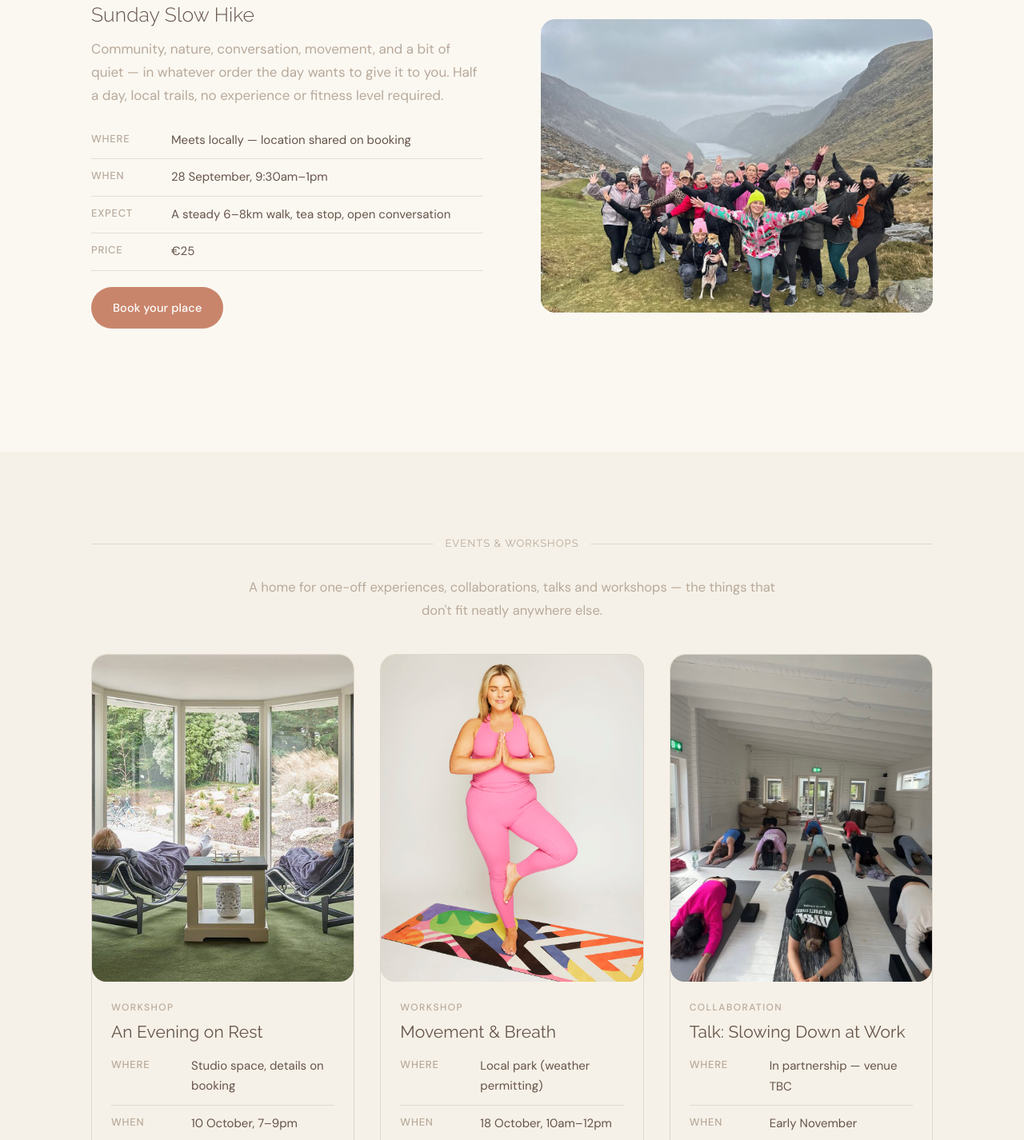
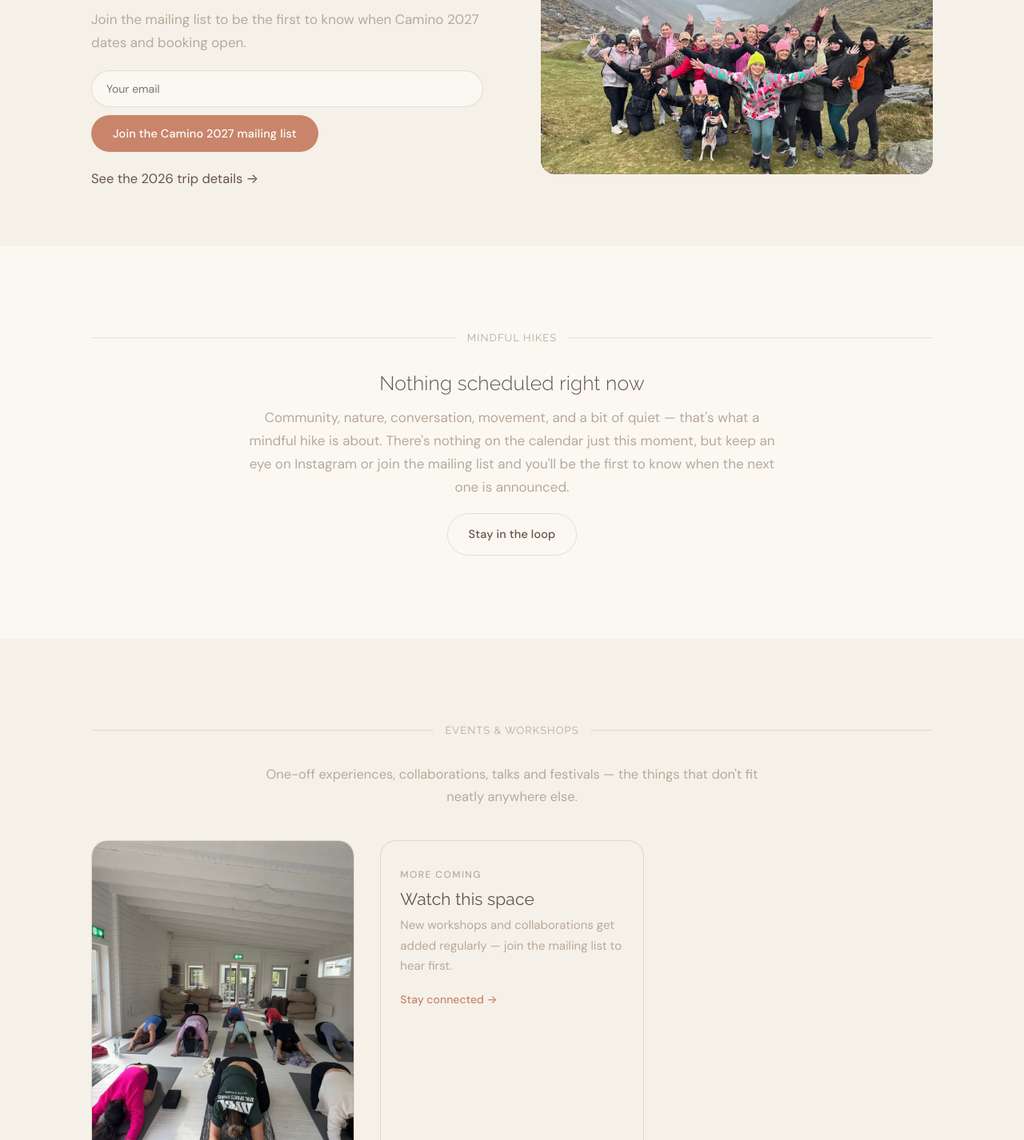
Before and after one commit to andriutcarreno-blip/empower-with-emma-site, a plain HTML site: page retreats-events.html in a window 1280 px wide. Shown: the part 1374-2800 px from the top of the page at 80% size. Drawn offline with Linux system fonts and the light colour scheme; a script that the page names is missing.

Commit message:
Replace placeholder events with real content: retreat, Camino 2027, Elevate Fit Fest

```diff
--- a/retreats-events.html
+++ b/retreats-events.html
@@ -62,15 +62,32 @@
         <img src="images/retreat-studio-wide.jpg" alt="Empty retreat studio set up with mats and blankets, morning light" loading="lazy">
       </div>
       <div>
-        <h2>Weekend by the Coast</h2>
-        <p style="color:var(--taupe); font-size:17px;">A weekend to properly exhale. Slow mornings, walks along the coast, shared meals, and time to yourself when you need it. No itinerary crammed with things to do — just enough shape to feel held, and enough space to feel free.</p>
+        <h2>The September Rest &amp; Recharge Retreat</h2>
+        <p style="color:var(--taupe); font-size:17px;">As autumn begins to unfold, take a weekend to pause, breathe and step away from the everyday. Gentle morning yoga, a guided self-connection workshop, an open-heart cacao and reiki ritual, and full access to the pool, sauna and spa — with nothing else to do but rest.</p>
         <ul class="detail-list">
-          <li><strong>Where</strong> Dorset, UK — full address on booking</li>
-          <li><strong>When</strong> 12–14 September</li>
-          <li><strong>Expect</strong> Shared accommodation, guided walks, one group session, mostly unstructured time</li>
-          <li><strong>Price</strong> From €395, deposit available</li>
+          <li><strong>Where</strong> Powerscourt Springs Health Farm, Co. Wicklow</li>
+          <li><strong>When</strong> Friday 11 – Sunday 13 September 2026</li>
+          <li><strong>Expect</strong> Morning yoga, a self-connection workshop, cacao &amp; reiki ritual, full spa access, all meals included</li>
+          <li><strong>Price</strong> Sharing €550 · Private €650 · €150 non-refundable deposit</li>
         </ul>
         <a href="#book" class="btn btn-primary">Book your place</a>
+      </div>
+    </div>
+
+    <!-- CAMINO 2027 -->
+    <div class="two-col">
+      <div>
+        <h2>Camino 2027</h2>
+        <p style="color:var(--taupe); font-size:17px;">In October 2026, Emma walked the final 115km of the French Way of the Camino de Santiago with UWalk — from Sarria to Santiago de Compostela. That trip is now sold out, so the next one is already on the horizon.</p>
+        <p style="color:var(--taupe); font-size:17px;">Join the mailing list to be the first to know when Camino 2027 dates and booking open.</p>
+        <form style="display:flex; gap:10px; margin:20px 0; flex-wrap:wrap;">
+          <input type="email" placeholder="Your email" required style="flex:1; min-width:220px; padding:13px 18px; border-radius:100px; border:1px solid var(--border); background:var(--oat); font-family:var(--body); font-size:14px;">
+          <button type="submit" class="btn btn-primary">Join the Camino 2027 mailing list</button>
+        </form>
+        <a href="https://uwalk.ie/camino-walking-holidays/walk-the-french-camino-with-emma-kehoe-2026/" target="_blank" rel="noopener" class="card-link">See the 2026 trip details →</a>
+      </div>
+      <div class="photo p3" style="aspect-ratio:4/3;">
+        <img src="images/hike-group-2.jpg" alt="Group hiking together in the mountains" loading="lazy">
       </div>
     </div>
   </div>
@@ -78,23 +95,12 @@
 
 <!-- HIKES -->
 <section id="hikes" class="section-oat">
-  <div class="container">
+  <div class="container center">
     <div class="split-strip"><span>Mindful Hikes</span></div>
-    <div class="two-col" style="margin-bottom:50px;">
-      <div>
-        <h2>Sunday Slow Hike</h2>
-        <p style="color:var(--taupe); font-size:17px;">Community, nature, conversation, movement, and a bit of quiet — in whatever order the day wants to give it to you. Half a day, local trails, no experience or fitness level required.</p>
-        <ul class="detail-list">
-          <li><strong>Where</strong> Meets locally — location shared on booking</li>
-          <li><strong>When</strong> 28 September, 9:30am–1pm</li>
-          <li><strong>Expect</strong> A steady 6–8km walk, tea stop, open conversation</li>
-          <li><strong>Price</strong> €25</li>
-        </ul>
-        <a href="#book" class="btn btn-primary">Book your place</a>
-      </div>
-      <div class="photo landscape p3" style="aspect-ratio:4/3;">
-        <img src="images/hike-group-2.jpg" alt="Group hiking together in the mountains" loading="lazy">
-      </div>
+    <div class="narrow">
+      <h2>Nothing scheduled right now</h2>
+      <p style="color:var(--taupe); font-size:17px;">Community, nature, conversation, movement, and a bit of quiet — that's what a mindful hike is about. There's nothing on the calendar just this moment, but keep an eye on Instagram or join the mailing list and you'll be the first to know when the next one is announced.</p>
+      <a href="contact.html" class="btn btn-ghost">Stay in the loop</a>
     </div>
   </div>
 </section>
@@ -103,45 +109,28 @@
 <section id="events">
   <div class="container">
     <div class="split-strip"><span>Events &amp; Workshops</span></div>
-    <p class="narrow center" style="color:var(--taupe); margin-bottom:40px;">A home for one-off experiences, collaborations, talks and workshops — the things that don't fit neatly anywhere else.</p>
+    <p class="narrow center" style="color:var(--taupe); margin-bottom:40px;">One-off experiences, collaborations, talks and festivals — the things that don't fit neatly anywhere else.</p>
     <div class="grid grid-3">
       <div class="card">
-        <div class="photo no-tint"><img src="images/evening-lounge.jpg" alt="Cosy evening lounge setting" loading="lazy"></div>
+        <div class="photo no-tint"><img src="images/collab-talk.jpg" alt="Elevate Fit Fest 2026" loading="lazy"></div>
         <div class="card-body">
-          <span class="card-tag">Workshop</span>
-          <h3>An Evening on Rest</h3>
+          <span class="card-tag">Festival</span>
+          <h3>Elevate Fit Fest 2026</h3>
           <ul class="detail-list" style="margin-bottom:10px;">
-            <li><strong>Where</strong> Studio space, details on booking</li>
-            <li><strong>When</strong> 10 October, 7–9pm</li>
-            <li><strong>Price</strong> €35</li>
+            <li><strong>Where</strong> Shanbally House &amp; Gardens, Nenagh, Tipperary</li>
+            <li><strong>When</strong> Sat 5 – Sun 6 September, 9:30am–4pm</li>
+            <li><strong>Price</strong> From €58.85</li>
           </ul>
-          <a href="#book" class="card-link">Book →</a>
+          <p style="color:var(--taupe); font-size:14px; margin-bottom:14px;">Munster's health &amp; wellness festival — a separately ticketed event via Eventbrite.</p>
+          <a href="https://www.eventbrite.ie/e/elevate-fit-fest-2026-tickets-1970342291835?aff=ebdssbdestsearch" target="_blank" rel="noopener" class="card-link">Get tickets →</a>
         </div>
       </div>
       <div class="card">
-        <div class="photo no-tint"><img src="images/movement-breath.jpg" alt="Movement and breath session" loading="lazy"></div>
-        <div class="card-body">
-          <span class="card-tag">Workshop</span>
-          <h3>Movement &amp; Breath</h3>
-          <ul class="detail-list" style="margin-bottom:10px;">
-            <li><strong>Where</strong> Local park (weather permitting)</li>
-            <li><strong>When</strong> 18 October, 10am–12pm</li>
-            <li><strong>Price</strong> €20</li>
-          </ul>
-          <a href="#book" class="card-link">Book →</a>
-        </div>
-      </div>
-      <div class="card">
-        <div class="photo no-tint"><img src="images/collab-talk.jpg" alt="Group session in a bright wood-clad room" loading="lazy"></div>
-        <div class="card-body">
-          <span class="card-tag">Collaboration</span>
-          <h3>Talk: Slowing Down at Work</h3>
-          <ul class="detail-list" style="margin-bottom:10px;">
-            <li><strong>Where</strong> In partnership — venue TBC</li>
-            <li><strong>When</strong> Early November</li>
-            <li><strong>Price</strong> Free, limited spaces</li>
-          </ul>
-          <a href="contact.html" class="card-link">Register interest →</a>
+        <div class="card-body" style="padding-top:32px;">
+          <span class="card-tag">More coming</span>
+          <h3>Watch this space</h3>
+          <p style="color:var(--taupe); font-size:15px; margin-bottom:14px;">New workshops and collaborations get added regularly — join the mailing list to hear first.</p>
+          <a href="contact.html" class="card-link">Stay connected →</a>
         </div>
       </div>
     </div>
```
